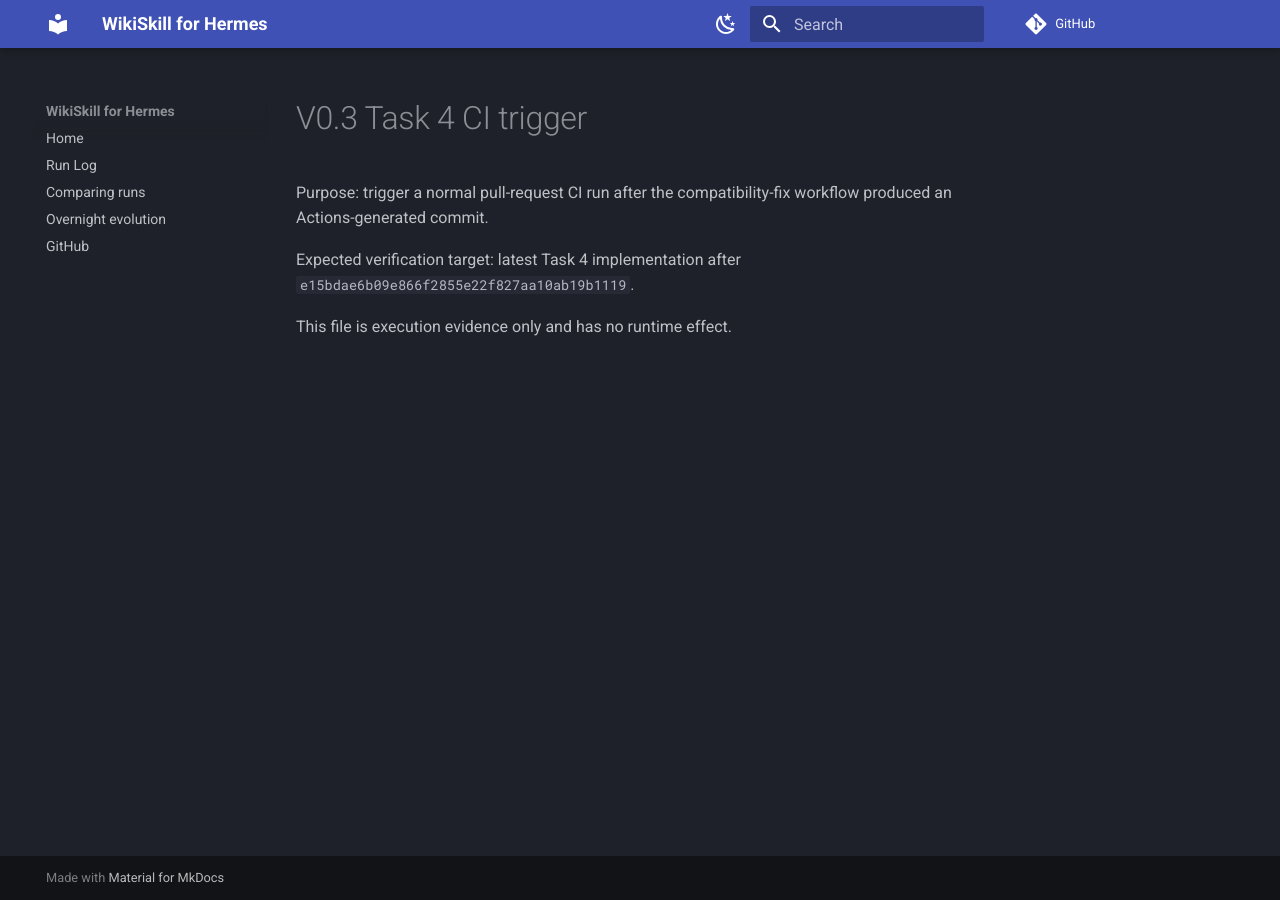
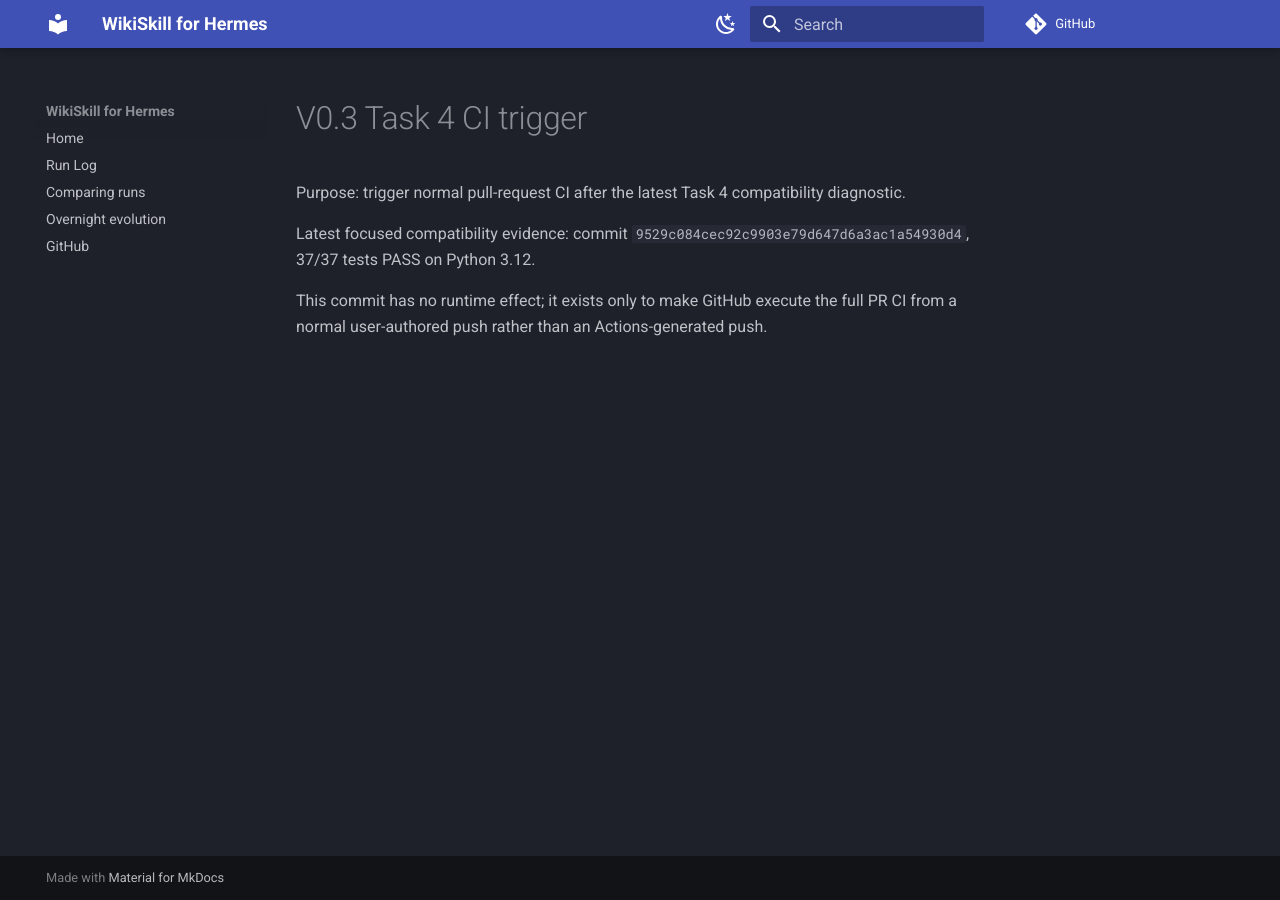
Before and after one commit to QuJindai/WikiSkill-Evolution, an MkDocs documentation site: the page built from docs/superpowers/plans/2026-09-02-v0.3-task4-ci-trigger.md, in a window 1280 px wide. Built offline with MkDocs 1.6.1 and Material for MkDocs 9.7.7, drawn with Linux system fonts in a browser that asks for light colours; comment, search, counter and statistics services are not loaded.

Commit message:
chore: trigger full CI after Task 4 compatibility suite passed

```diff
--- a/docs/superpowers/plans/2026-09-02-v0.3-task4-ci-trigger.md
+++ b/docs/superpowers/plans/2026-09-02-v0.3-task4-ci-trigger.md
@@ -1,7 +1,7 @@
 # V0.3 Task 4 CI trigger
 
-Purpose: trigger a normal pull-request CI run after the compatibility-fix workflow produced an Actions-generated commit.
+Purpose: trigger normal pull-request CI after the latest Task 4 compatibility diagnostic.
 
-Expected verification target: latest Task 4 implementation after `e15bdae6b09e866f2855e22f827aa10ab19b1119`.
+Latest focused compatibility evidence: commit `9529c084cec92c9903e79d647d6a3ac1a54930d4`, 37/37 tests PASS on Python 3.12.
 
-This file is execution evidence only and has no runtime effect.
+This commit has no runtime effect; it exists only to make GitHub execute the full PR CI from a normal user-authored push rather than an Actions-generated push.
```
